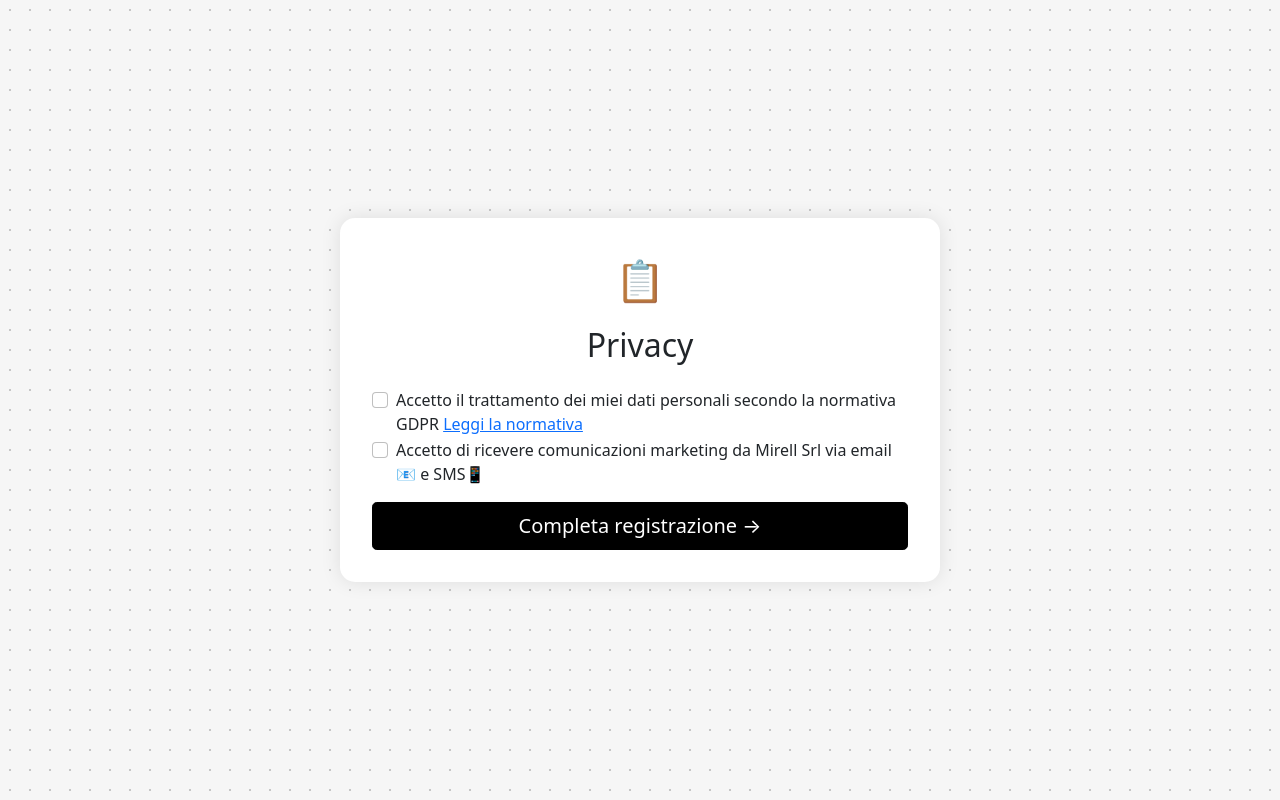
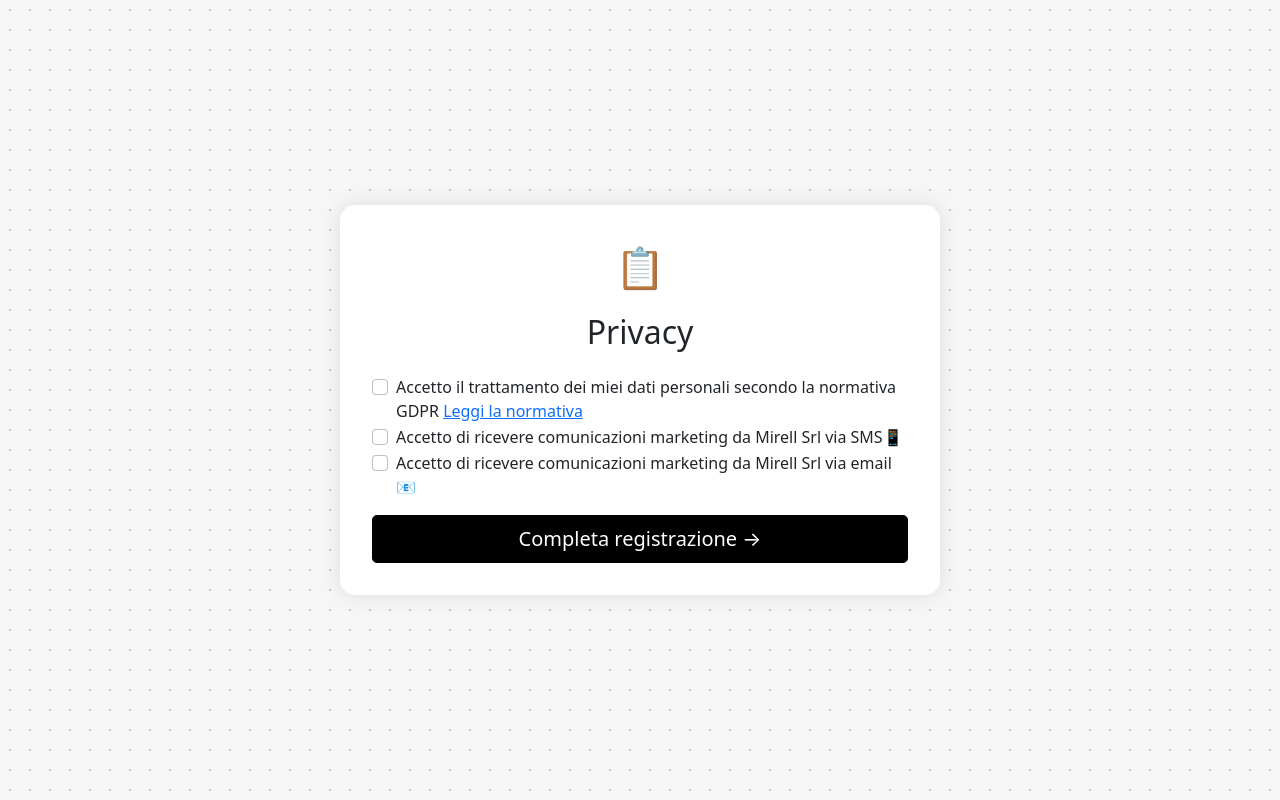
Before and after one commit to mirellsrl/mirell-kiosk, a Flask app: page /step5 in a window 1280 px wide. Run offline with Flask 3, Linux system fonts and the light colour scheme; the visitor is signed in with stand-in values (Sample User, id 1); parts of the project's set-up code (start-up, migrations or seed data) failed here and were passed over; some libraries are stand-ins or nearby versions.

Commit message:
Add marketing communication preferences and confirm subscription functionality

```diff
--- a/app.py
+++ b/app.py
@@ -1,6 +1,6 @@
 # app.py
 from flask import Flask, render_template, request, redirect, url_for, session, flash, send_from_directory, make_response
-from essendex import createMobytContact
+from essendex import createMobytContact, confirm_subscription
 from brevo import createBrevoContact
 from datetime import datetime
 from dotenv import load_dotenv
@@ -116,6 +116,8 @@ def step5():
     if request.method == 'POST':
         if 'privacy_accept' in request.form:
             try:
+                session['sms_marketing_accept'] = 'sms_marketing_accept' in request.form
+                session['email_marketing_accept'] = 'email_marketing_accept' in request.form
                 return redirect(url_for('thank_you'))
             except Exception as e:
                 return render_template('error.html', error=str(e))
@@ -132,11 +134,14 @@ def thank_you():
     if birthdate:
         birthdate = datetime.strptime(birthdate, '%Y-%m-%d').strftime('%Y-%m-%dT%H:%M:%S.%f')[:-3] + 'Z'
 
-    if phone:
+    if phone and session.get('sms_marketing_accept'):
         phone = "+39" + phone
         createMobytContact(name, surname, phone)
+        confirm_subscription(name, phone)
 
-    createBrevoContact(email, name, surname, birthdate, phone)
+    if session.get('email_marketing_accept'):
+        createBrevoContact(email, name, surname, birthdate, phone)
+
     logging.info(f"Contact {name} {surname} created successfully")
     return render_template('thank_you.html')
 
--- a/templates/step5.html
+++ b/templates/step5.html
@@ -14,10 +14,18 @@
                 <a href="#" id="gdprLink">Leggi la normativa</a>
             </label>
         </div>
+        {% if session.phone %}
         <div class="form-check">
-            <input class="form-check-input" type="checkbox" id="marketing_accept" name="marketing_accept">
-            <label class="form-check-label" for="marketing_accept">
-                Accetto di ricevere comunicazioni marketing da Mirell Srl via email📧 e SMS📱
+            <input class="form-check-input" type="checkbox" id="sms_marketing_accept" name="sms_marketing_accept">
+            <label class="form-check-label" for="sms_marketing_accept">
+                Accetto di ricevere comunicazioni marketing da Mirell Srl via SMS📱
+            </label>
+        </div>
+        {% endif %}
+        <div class="form-check">
+            <input class="form-check-input" type="checkbox" id="email_marketing_accept" name="email_marketing_accept">
+            <label class="form-check-label" for="email_marketing_accept">
+                Accetto di ricevere comunicazioni marketing da Mirell Srl via email📧
             </label>
         </div>
     </div>
@@ -51,7 +59,23 @@ document.addEventListener('DOMContentLoaded', function() {
     });
 
     document.querySelector('form').addEventListener('submit', function(e) {
-        if (!document.getElementById('marketing_accept').checked) {
+        const smsCheckbox = document.getElementById('sms_marketing_accept');
+        const emailCheckbox = document.getElementById('email_marketing_accept');
+        const smsChecked = smsCheckbox ? smsCheckbox.checked : true;
+        const emailChecked = emailCheckbox.checked;
+
+        if (smsCheckbox) {
+            if (!smsChecked || !emailChecked) {
+                e.preventDefault();
+                Swal.fire({
+                    title: 'Aspetta un attimo!',
+                    text: 'Non vuoi ricevere le nostre email e messaggi pieni di sorprese? Promettiamo di non essere noiosi! 😊',
+                    icon: 'warning',
+                    confirmButtonText: 'Ok, mi avete convinto!'
+                });
+            }
+        } else {
+            if (!emailChecked) {
                 e.preventDefault();
                 Swal.fire({
                     title: 'Aspetta un attimo!',
@@ -60,6 +84,7 @@ document.addEventListener('DOMContentLoaded', function() {
                     confirmButtonText: 'Ok, mi avete convinto!'
                 });
             }
+        }
     });
 });
 </script>
```
Also changed, not shown: essendex.py (+10 -7 lines). Lines whose indentation alone changed are shown as unchanged.
